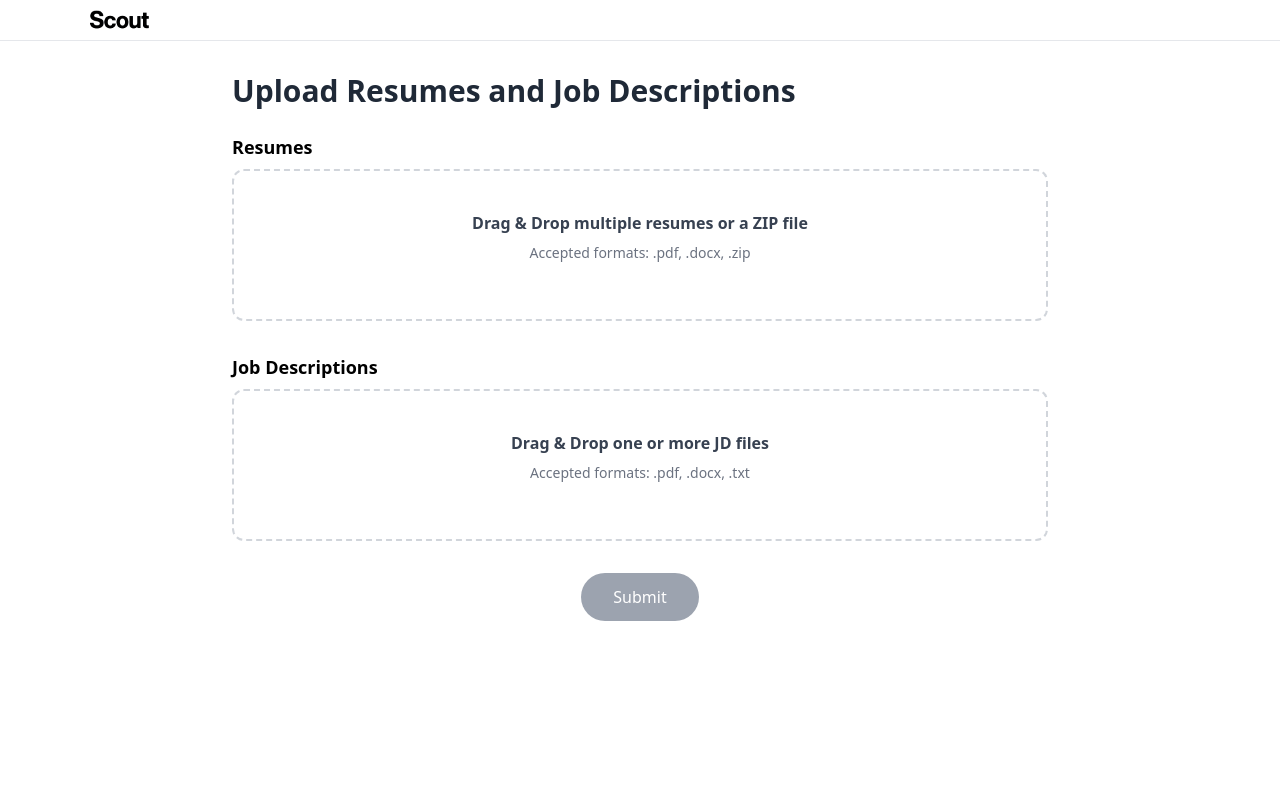
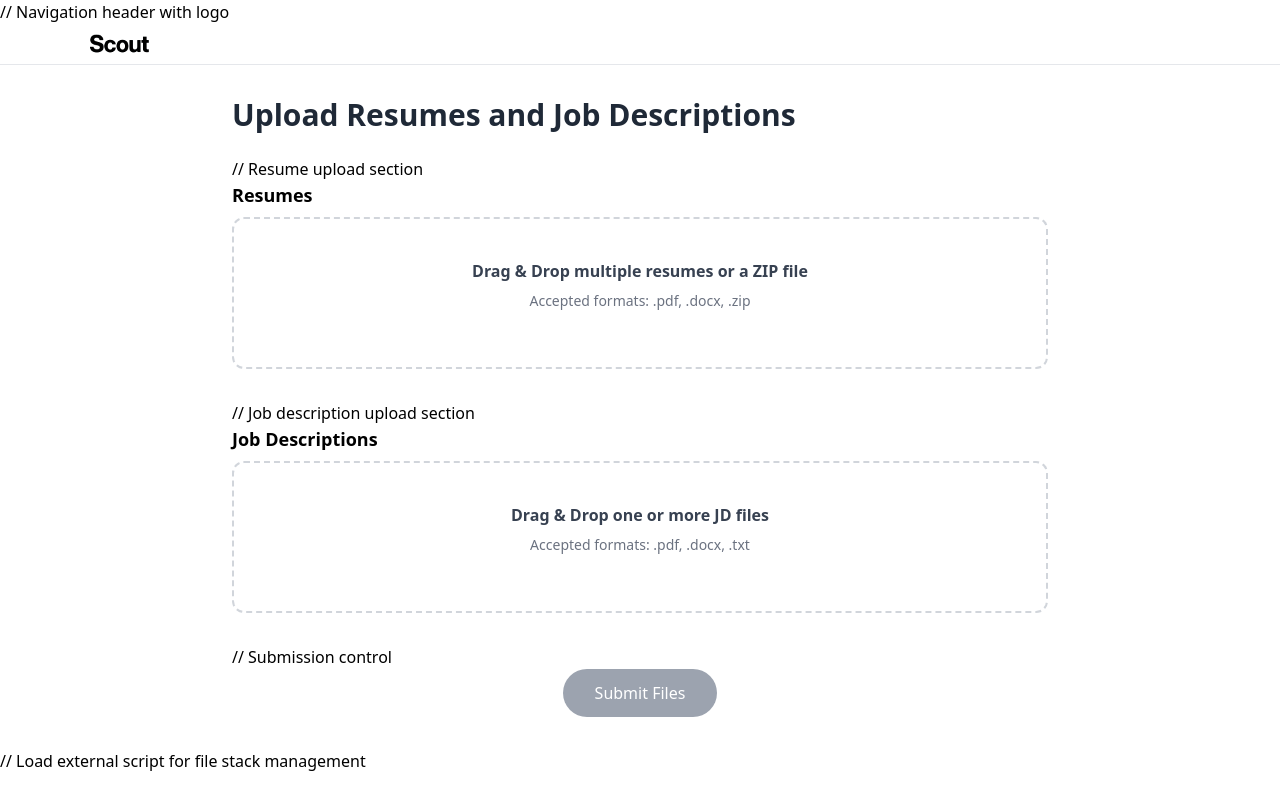
Before and after one commit to Harshal-Ahire/Scout, a Flask app: page /upload in a window 1280 px wide. Run offline with Flask 3, Linux system fonts and the light colour scheme; some libraries are stand-ins or nearby versions.

Commit message:
Update upload.html

```diff
--- a/templates/upload.html
+++ b/templates/upload.html
@@ -2,12 +2,13 @@
 <html lang="en">
 <head>
   <meta charset="UTF-8" />
+  <meta name="viewport" content="width=device-width, initial-scale=1.0">
   <title>Scout - Upload</title>
   <script src="https://cdn.tailwindcss.com"></script>
 </head>
 <body class="bg-white font-sans">
 
-  <!-- Updated Header (from landing page) -->
+  // Navigation header with logo
   <header class="flex justify-between items-center px-10 py-2 border-b border-gray-200">
     <img src="{{ url_for('static', filename='images/sc.PNG') }}" alt="Scout Logo" class="h-6 w-auto ml-12" style="filter: brightness(1.0) contrast(1.1);">
   </header>
@@ -16,7 +17,8 @@
     <h2 class="text-3xl font-semibold mb-6 text-gray-800">Upload Resumes and Job Descriptions</h2>
 
     <form id="uploadForm" enctype="multipart/form-data">
-      <!-- Resumes -->
+
+      // Resume upload section
       <div class="mb-8">
         <h3 class="text-lg font-bold mb-2">Resumes</h3>
         <div id="resumeDrop" class="dropzone cursor-pointer border-2 border-dashed border-gray-300 rounded-xl p-10 text-center hover:bg-gray-50 transition-all">
@@ -27,7 +29,7 @@
         </div>
       </div>
 
-      <!-- JDs -->
+      // Job description upload section
       <div class="mb-8">
         <h3 class="text-lg font-bold mb-2">Job Descriptions</h3>
         <div id="jdDrop" class="dropzone cursor-pointer border-2 border-dashed border-gray-300 rounded-xl p-10 text-center hover:bg-gray-50 transition-all">
@@ -38,17 +40,17 @@
         </div>
       </div>
 
-      <!-- Submit -->
+      // Submission control
       <div class="text-center">
         <button type="submit" id="submitBtn" disabled
-          class="px-8 py-3 rounded-full bg-gray-400 text-white cursor-not-allowed transition duration-300 disabled:bg-gray-400 disabled:cursor-not-allowed enabled:bg-blue-500 enabled:hover:bg-white enabled:hover:text-black enabled:hover:border enabled:hover:border-black">
-          Submit
+          class="px-8 py-3 rounded-full bg-gray-400 text-white cursor-not-allowed transition-all duration-300 disabled:bg-gray-400 disabled:cursor-not-allowed enabled:bg-blue-500 enabled:hover:bg-white enabled:hover:text-black enabled:hover:border enabled:hover:border-black">
+          Submit Files
         </button>
       </div>
     </form>
   </main>
 
-  <!-- JavaScript -->
+  // Load external script for file stack management
   <script src="{{ url_for('static', filename='js/stackedUpload.js') }}"></script>
 </body>
 </html>
```
